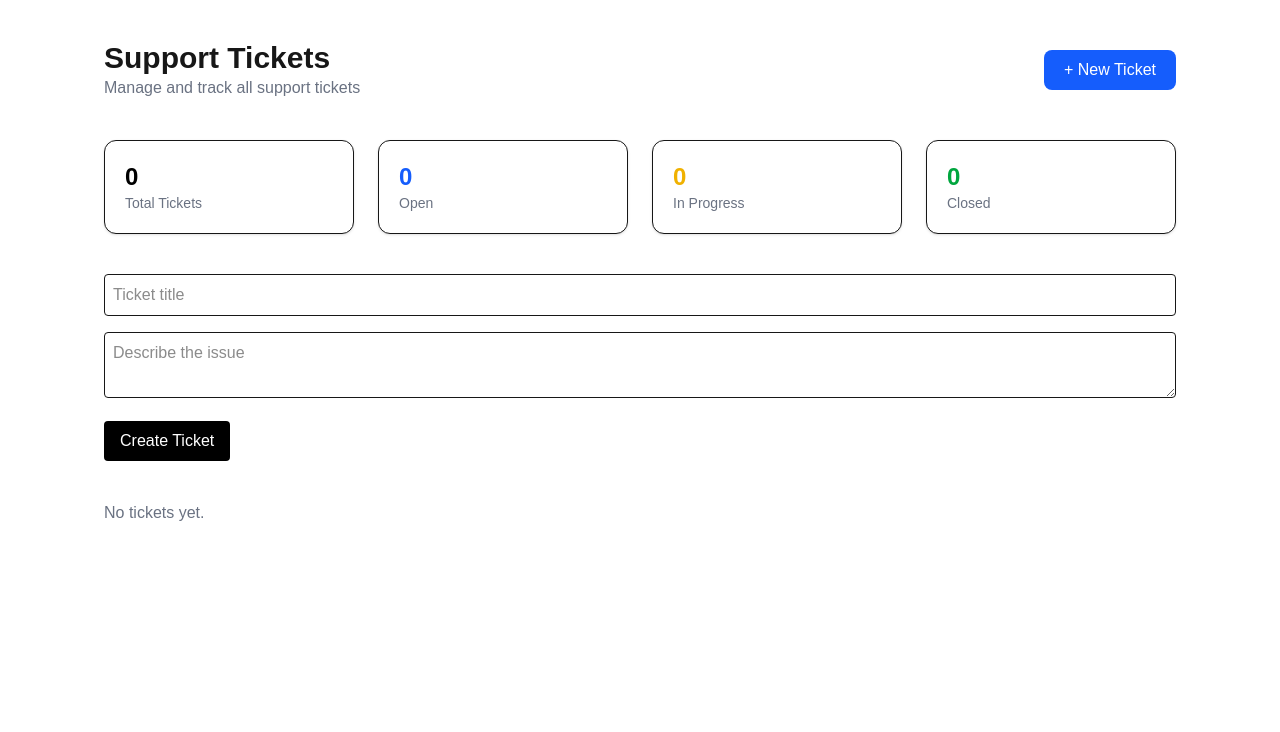
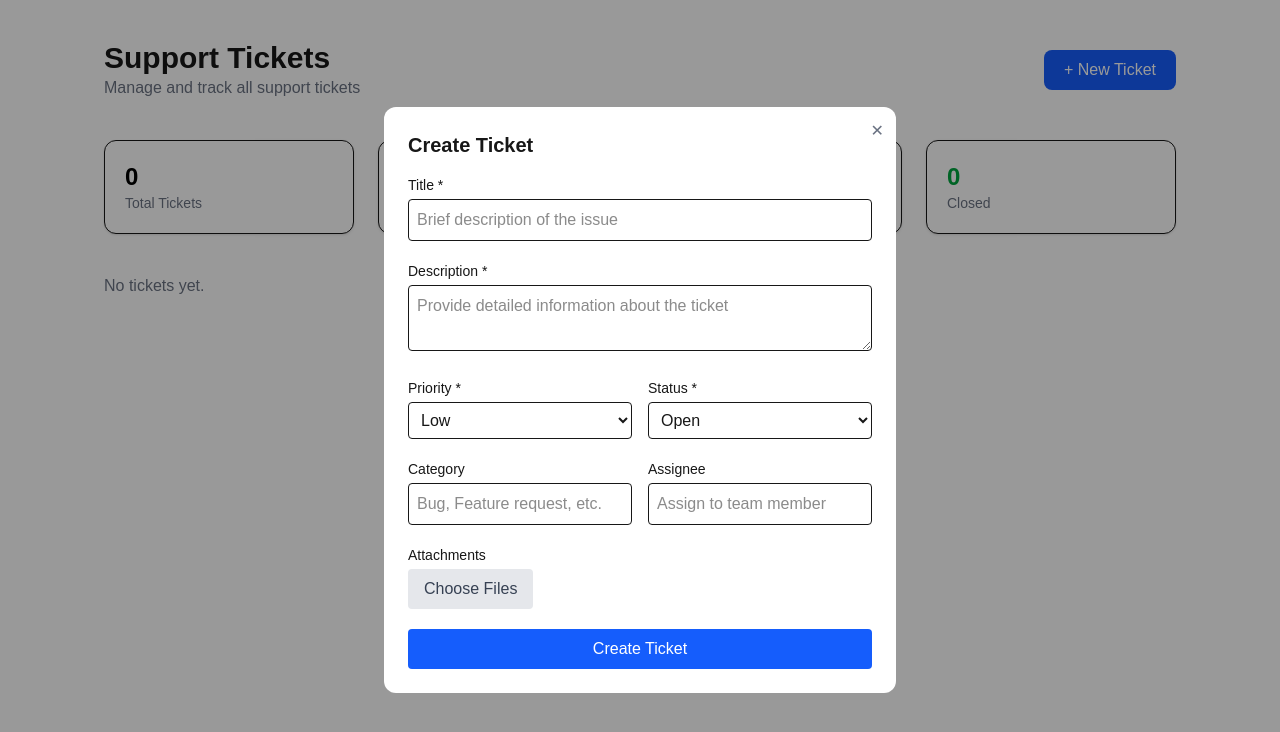
Before and after one commit to emlinem/Mini-Ticketing-System-UI, a Next.js app in the folder mini-ticketing-system-ui/: page / in a window 1280 px wide. Both pictures are taken after a click on the button "+ New Ticket". Shown: the top 732 px of the page. Built offline with nearby package versions, Linux system fonts and the light colour scheme.

Commit message:
Improve ticket creation modal with labeled inputs and additional ticket fields

```diff
--- a/mini-ticketing-system-ui/app/page.tsx
+++ b/mini-ticketing-system-ui/app/page.tsx
@@ -1,5 +1,7 @@
 'use client'
 
+import { useState } from 'react'
+import Modal from '@/components/Modal'
 import { useTickets } from '@/hooks/useTickets'
 import TicketForm from '@/components/TicketForm'
 import TicketList from '@/components/TicketList'
@@ -7,6 +9,7 @@ import StatCard from '@/components/StatCard'
 
 export default function Home() {
   const { tickets, addTicket, updateStatus } = useTickets()
+  const [showModal, setShowModal] = useState(false)
 
   const open = tickets.filter((t) => t.status === 'open').length
   const inProgress = tickets.filter((t) => t.status === 'in-progress').length
@@ -22,7 +25,12 @@ export default function Home() {
         <p className="text-gray-500">Manage and track all support tickets</p>
       </div>
 
-      <button className="bg-blue-600 text-white px-5 py-2 rounded-lg">+ New Ticket</button>
+      <button
+        onClick={() => setShowModal(true)}
+        className="bg-blue-600 text-white px-5 py-2 rounded-lg"
+      >
+        + New Ticket
+      </button>
     </div>
 
     {/*Stats*/}
@@ -33,15 +41,27 @@ export default function Home() {
       <StatCard label="Closed" value={closed} color="text-green-600"/>
     </div>
 
-    {/*Create Ticket*/}
-    <TicketForm onCreate={addTicket} />
-
     {/*Ticket List*/}
     <TicketList
       tickets={tickets}
       onStatusChange={updateStatus}
     />
 
+    {showModal && (
+  <Modal onClose={() => setShowModal(false)}>
+    <h2 className="text-xl font-semibold mb-4">
+      Create Ticket
+    </h2>
+
+    <TicketForm
+      onCreate={(ticketData) => {
+            addTicket(ticketData)
+            setShowModal(false)
+          }}
+        />
+      </Modal>
+    )}
+
     </main>
   )
 }
--- /dev/null
+++ b/mini-ticketing-system-ui/components/Modal.tsx
@@ -0,0 +1,27 @@
+'use client'
+
+type Props = {
+  children: React.ReactNode
+  onClose: () => void
+}
+
+export default function Modal({ children, onClose }: Props) {
+  return (
+    <div className="fixed inset-0 bg-black/40 flex items-center justify-center">
+
+      <div className="bg-white rounded-xl p-6 w-full max-w-lg relative">
+
+        {/* Close button */}
+        <button
+          onClick={onClose}
+          className="absolute top-3 right-3 text-gray-500"
+        >
+          ✕
+        </button>
+
+        {children}
+
+      </div>
+    </div>
+  )
+}
--- a/mini-ticketing-system-ui/components/TicketForm.tsx
+++ b/mini-ticketing-system-ui/components/TicketForm.tsx
@@ -1,49 +1,183 @@
 'use client'
 
-import { useState } from 'react'
+import { useState } from "react"
+import { TicketPriority, TicketStatus } from "@/types/ticket"
 
 type Props = {
-  onCreate: (title: string, description: string) => void
+  onCreate: (ticketData: {
+    title: string
+    description: string
+    priority: TicketPriority
+    status: TicketStatus
+    category?: string
+    assignee?: string
+    attachments?: File[]
+  }) => void
 }
 
 export default function TicketForm({ onCreate }: Props) {
-  const [title, setTitle] = useState('')
-  const [description, setDescription] = useState('')
+
+  const [title, setTitle] = useState("")
+  const [description, setDescription] = useState("")
+  const [priority, setPriority] = useState<TicketPriority>("low")
+  const [status, setStatus] = useState<TicketStatus>("open")
+  const [category, setCategory] = useState("")
+  const [assignee, setAssignee] = useState("")
+  const [attachments, setAttachments] = useState<File[]>([])
 
   function handleSubmit(e: React.FormEvent) {
     e.preventDefault()
 
-    if (!title.trim()) return
+    if (!title.trim() || !description.trim()) return
 
-    onCreate(title, description)
+    onCreate({
+      title,
+      description,
+      priority,
+      status,
+      category,
+      assignee,
+      attachments
+    })
 
-    setTitle('')
-    setDescription('')
+    setTitle("")
+    setDescription("")
   }
 
   return (
-    <form onSubmit={handleSubmit} className="space-y-4">
+    <form onSubmit={handleSubmit} className="space-y-5">
+
+  {/* Title */}
+    <div>
+        <label className="block text-sm font-medium mb-1">
+        Title *
+        </label>
         <input
         type="text"
-        placeholder="Ticket title"
+        placeholder="Brief description of the issue"
         value={title}
         onChange={(e) => setTitle(e.target.value)}
         className="w-full border p-2 rounded"
+        required
         />
+    </div>
 
+    {/* Description */}
+    <div>
+        <label className="block text-sm font-medium mb-1">
+        Description *
+        </label>
         <textarea
-        placeholder="Describe the issue"
+        placeholder="Provide detailed information about the ticket"
         value={description}
         onChange={(e) => setDescription(e.target.value)}
         className="w-full border p-2 rounded"
+        required
         />
+    </div>
 
+    {/* Priority + Status */}
+    <div className="grid grid-cols-2 gap-4">
+
+        <div>
+        <label className="block text-sm font-medium mb-1">
+            Priority *
+        </label>
+        <select
+            value={priority}
+            onChange={(e) =>
+            setPriority(e.target.value as TicketPriority)
+            }
+            className="w-full border p-2 rounded"
+        >
+            <option value="low">Low</option>
+            <option value="medium">Medium</option>
+            <option value="high">High</option>
+        </select>
+        </div>
+
+        <div>
+        <label className="block text-sm font-medium mb-1">
+            Status *
+        </label>
+        <select
+            value={status}
+            onChange={(e) =>
+            setStatus(e.target.value as TicketStatus)
+            }
+            className="w-full border p-2 rounded"
+        >
+            <option value="open">Open</option>
+            <option value="in-progress">In Progress</option>
+            <option value="resolved">Resolved</option>
+        </select>
+        </div>
+
+    </div>
+
+    {/* Category + Assignee */}
+    <div className="grid grid-cols-2 gap-4">
+
+        <div>
+        <label className="block text-sm font-medium mb-1">
+            Category
+        </label>
+        <input
+            type="text"
+            placeholder="Bug, Feature request, etc."
+            value={category}
+            onChange={(e) => setCategory(e.target.value)}
+            className="w-full border p-2 rounded"
+        />
+        </div>
+
+        <div>
+        <label className="block text-sm font-medium mb-1">
+            Assignee
+        </label>
+        <input
+            type="text"
+            placeholder="Assign to team member"
+            value={assignee}
+            onChange={(e) => setAssignee(e.target.value)}
+            className="w-full border p-2 rounded"
+        />
+        </div>
+
+    </div>
+
+    {/* Attachments */}
+    <div>
+        <label className="block text-sm font-medium mb-1">
+        Attachments
+        </label>
+        <input
+        id="file-upload"
+        type="file"
+        multiple
+        onChange={(e) =>
+            setAttachments(
+            e.target.files ? Array.from(e.target.files) : []
+            )
+        }
+        className="hidden"
+        />
+        <label
+        htmlFor="file-upload"
+        className="bg-gray-200 text-gray-700 px-4 py-2 rounded cursor-pointer inline-block hover:bg-gray-300"
+        >
+        Choose Files
+        </label>
+    </div>
+
+    {/* Submit */}
     <button
         type="submit"
-        className="bg-black text-white px-4 py-2 rounded"
+        className="bg-blue-600 text-white px-4 py-2 rounded w-full"
     >
         Create Ticket
     </button>
+
     </form>
   )
 }
--- a/mini-ticketing-system-ui/hooks/useTickets.ts
+++ b/mini-ticketing-system-ui/hooks/useTickets.ts
@@ -1,29 +1,37 @@
 'use client'
 
 import { useState } from 'react'
-import { Ticket, TicketStatus } from '@/types/ticket'
+import { Ticket, TicketPriority, TicketStatus } from '@/types/ticket'
 
 export function useTickets() {
   const [tickets, setTickets] = useState<Ticket[]>([])
 
-  function addTicket(title: string, description: string) {
+function addTicket(ticketData: {
+  title: string
+  description: string
+  status: TicketStatus
+  priority: TicketPriority
+  category?: string
+  assignee?: string
+  attachments?: File[]
+    }) {
+
     const newTicket: Ticket = {
-      id: `${Date.now()}-${Math.random().toString(36).substring(2, 9)}`,
-      title,
-      description,
-      status: 'open',
-      createdAt: new Date(),
-      updatedAt: new Date(),
-      assignee: null,
+        id: `${Date.now()}-${Math.random().toString(36).substring(2, 9)}`,
+        createdAt: new Date(),
+        updatedAt: new Date(),
+        ...ticketData
     }
 
-    setTickets((prev) => [newTicket, ...prev])
-  }
+    setTickets(prev => [newTicket, ...prev])
+    }
 
-  function updateStatus(id: string, status: TicketStatus) {
-    setTickets((prev) =>
-      prev.map((ticket) =>
-        ticket.id === id ? { ...ticket, status } : ticket
+  function updateStatus(ticketId: string, newStatus: TicketStatus) {
+    setTickets(prev =>
+      prev.map(ticket =>
+        ticket.id === ticketId
+          ? { ...ticket, status: newStatus, updatedAt: new Date() }
+          : ticket
       )
     )
   }
--- a/mini-ticketing-system-ui/types/ticket.ts
+++ b/mini-ticketing-system-ui/types/ticket.ts
@@ -1,11 +1,15 @@
 export type TicketStatus = "open" | "in-progress" | "closed";
+export type TicketPriority = "low" | "medium" | "high";
 
 export interface Ticket {
   id: string;
   title: string;
   description: string;
   status: TicketStatus;
-  assignee: string | null;
+  priority: TicketPriority;
   createdAt: Date;
   updatedAt: Date;
+  category?: string
+  assignee?: string
+  attachments?: File[]
 }
```
Lines whose indentation alone changed are shown as unchanged.
